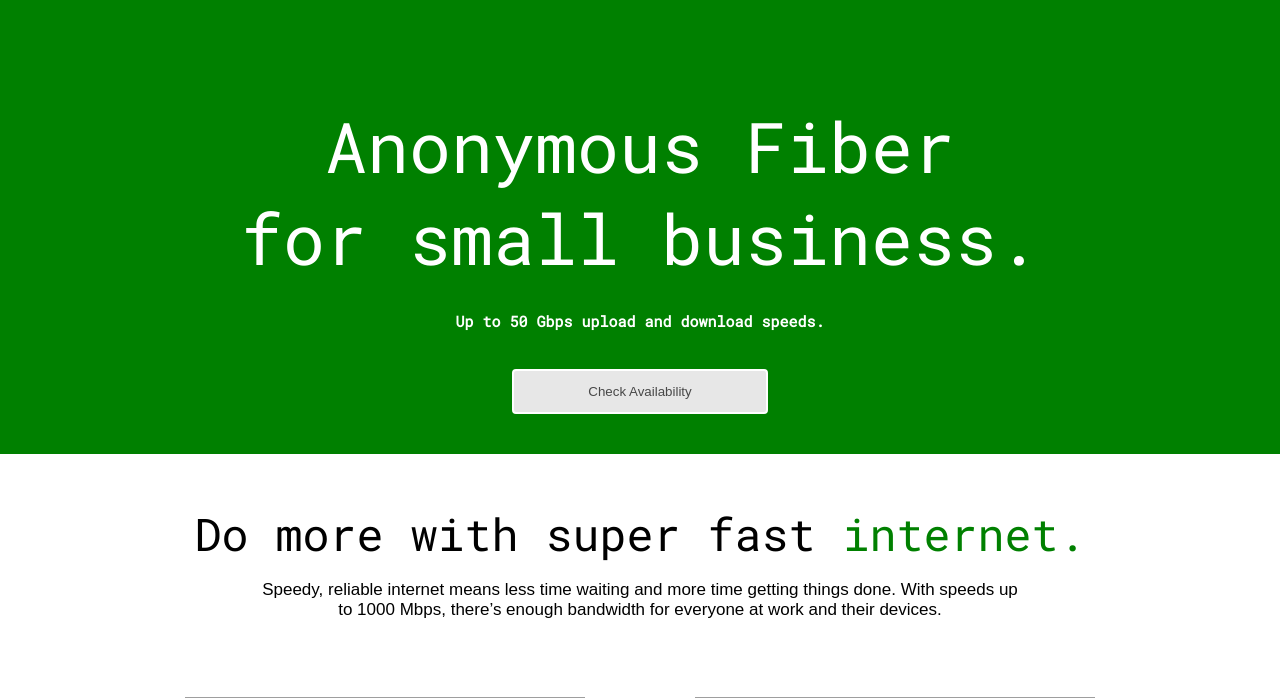
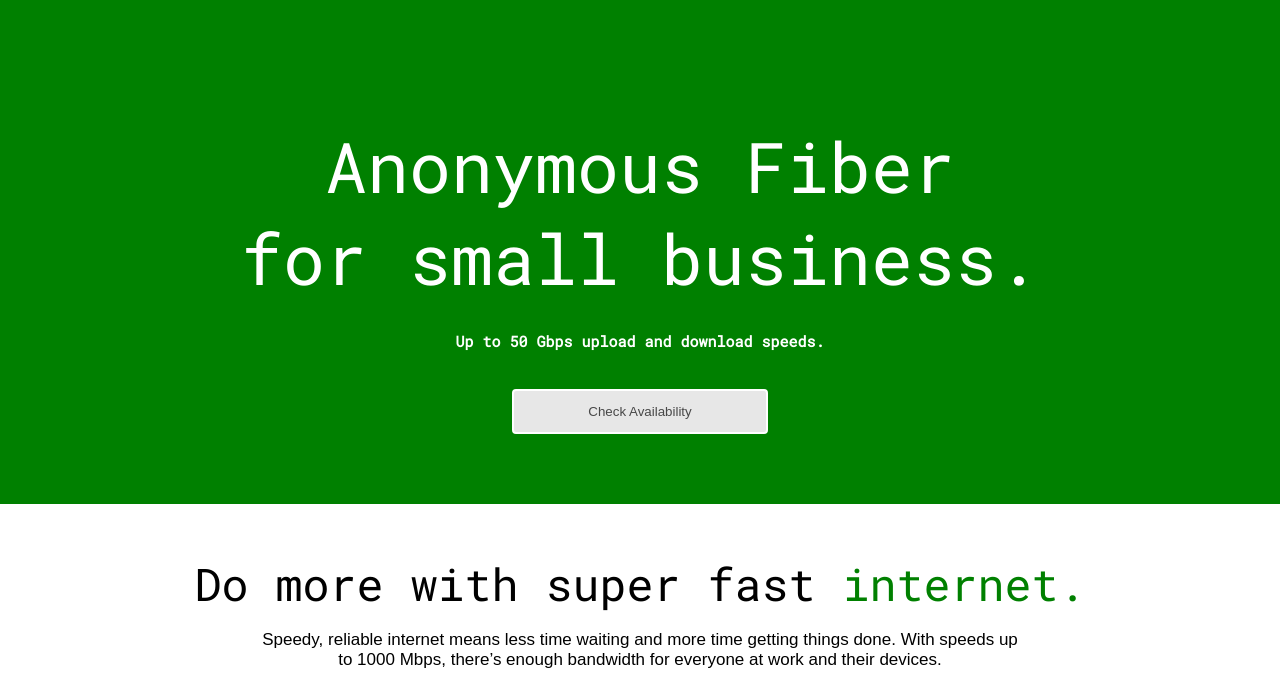
Before and after one commit to radix007/anonymousfiber, a PHP site: page /Business.html in a window 1280 px wide. Shown: the top 698 px of the page. Run offline with PHP 8.4, Linux system fonts and the light colour scheme; some libraries are stand-ins or nearby versions; grey boxes are pictures that could not be loaded.

Commit message:
Modified Business.html paddding

```diff
--- a/style.css
+++ b/style.css
@@ -426,11 +426,11 @@ span {
     box-sizing: border-box;
     height: 100%;
     width: 100%;
-    padding-top: 100px;
+    padding-top: 120px;
     background-color: green;
     text-align: center;
     color: white;
-    padding-bottom: 30px;
+    padding-bottom: 60px;
 }
 
 .business-hero h4 {
@@ -757,3 +757,13 @@ body.global_notice--active-body .global_nav__with_notice_bar {
 
 
 /* Foter CSS ENDS */
+
+
+/** About Us CSS */
+
+
+/** Radix ON The Job */
+
+.mission {
+    line-height: 1.5;
+}
```
